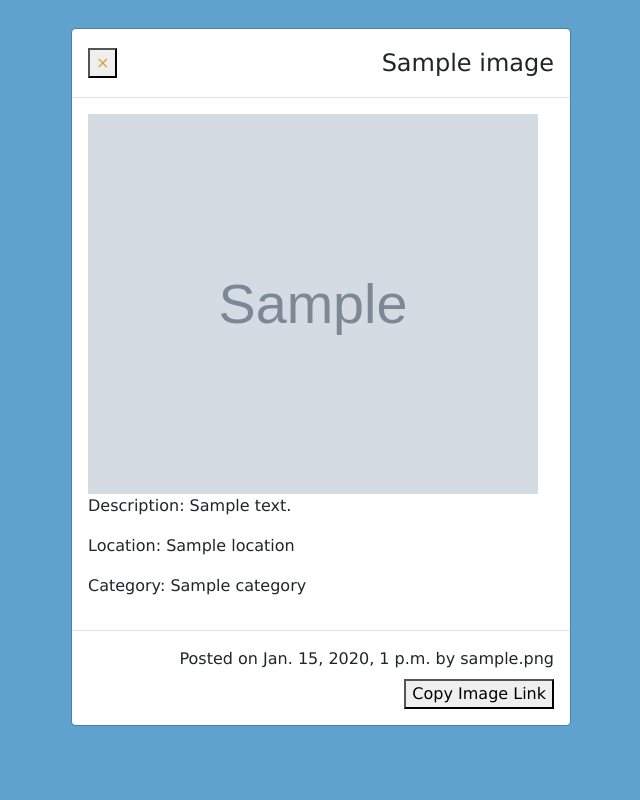
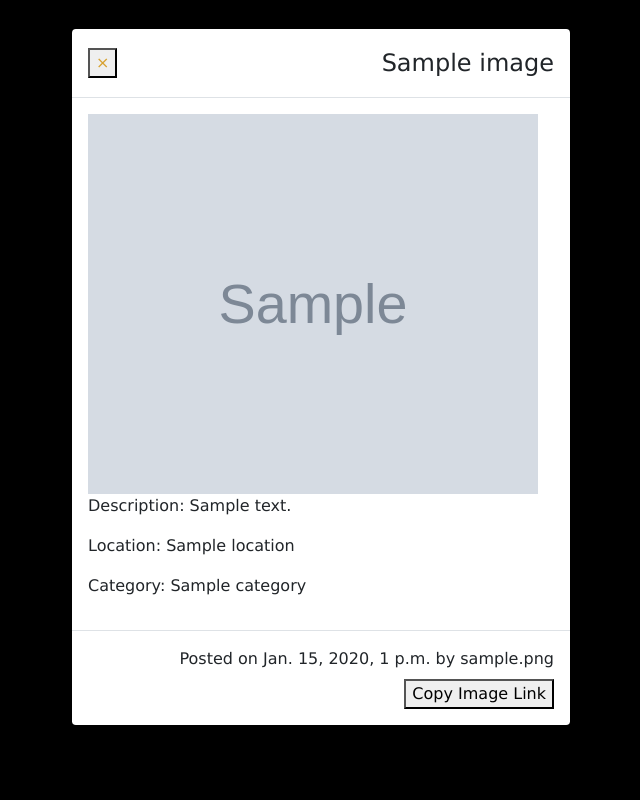
Before and after one commit to Esther-Anyona/picture-book, a Django app: page / in a window 1280 px wide, after a click that opens the changed part. Shown: the whole page, without its empty margins (319-959 px from the left). Run offline with Django 4.2, Linux system fonts and the light colour scheme; tables that the repository leaves empty hold one stand-in row (values such as "Sample post"); grey boxes marked "Sample" are stand-in pictures; some libraries are stand-ins or nearby versions.

Commit message:
Change background color

```diff
--- a/pictures/static/css/main.css
+++ b/pictures/static/css/main.css
@@ -14,7 +14,7 @@ body{
     z-index: 1;
 }
 .modal{
-    background-color: rgb(96, 162, 206);
+    background-color: black;
 
 }
 a, button{
```
